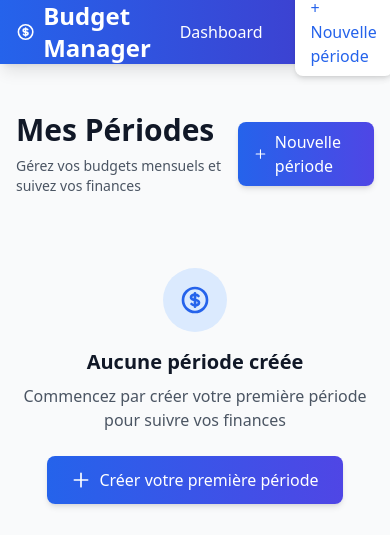
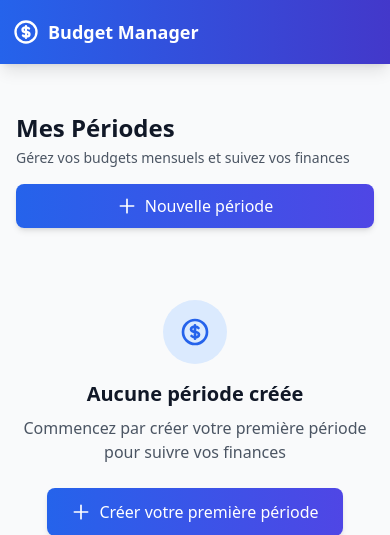
Before and after one commit to llexa97/gestion-budget-julie, a Flask app: page / in a window 390 px wide. Shown: the top 535 px of the page. Run offline with Flask 3, Linux system fonts and the light colour scheme; some libraries are stand-ins or nearby versions.

Commit message:
Improve mobile responsiveness
Améliorations majeures de la responsive design :
- Navigation optimisée pour mobile (header plus compact)
- Bouton "Nouvelle période" affiché uniquement sur mobile dans le contenu
- Boutons de navigation cachés sur petits écrans
- Meilleur espacement et mise en page adaptative
- Tests validés sur mobile (375px), tablette (768px) et desktop (1920px)

🤖 Generated with [Claude Code](https://claude.com/claude-code)

Co-Authored-By: Claude Sonnet 4.5 <noreply@anthropic.com>

```diff
--- a/app/templates/base.html
+++ b/app/templates/base.html
@@ -43,21 +43,21 @@
 <body class="h-full flex flex-col">
     <!-- Navigation -->
     <nav class="bg-gradient-to-r from-blue-600 to-indigo-700 shadow-lg">
-        <div class="max-w-7xl mx-auto px-4 sm:px-6 lg:px-8">
-            <div class="flex justify-between h-16">
-                <div class="flex items-center">
-                    <a href="{{ url_for('index') }}" class="flex items-center space-x-2">
-                        <svg class="h-8 w-8 text-white" fill="none" stroke="currentColor" viewBox="0 0 24 24">
+        <div class="max-w-7xl mx-auto px-3 sm:px-6 lg:px-8">
+            <div class="flex justify-between items-center h-16">
+                <div class="flex items-center min-w-0">
+                    <a href="{{ url_for('index') }}" class="flex items-center space-x-2 min-w-0">
+                        <svg class="h-7 w-7 sm:h-8 sm:w-8 text-white flex-shrink-0" fill="none" stroke="currentColor" viewBox="0 0 24 24">
                             <path stroke-linecap="round" stroke-linejoin="round" stroke-width="2" d="M12 8c-1.657 0-3 .895-3 2s1.343 2 3 2 3 .895 3 2-1.343 2-3 2m0-8c1.11 0 2.08.402 2.599 1M12 8V7m0 1v8m0 0v1m0-1c-1.11 0-2.08-.402-2.599-1M21 12a9 9 0 11-18 0 9 9 0 0118 0z"/>
                         </svg>
-                        <span class="text-2xl font-bold text-white">Budget Manager</span>
+                        <span class="text-lg sm:text-2xl font-bold text-white truncate">Budget Manager</span>
                     </a>
                 </div>
-                <div class="flex items-center space-x-4">
-                    <a href="{{ url_for('index') }}" class="text-white hover:bg-white/10 px-4 py-2 rounded-lg transition-all duration-200 font-medium">
+                <div class="flex items-center space-x-2 sm:space-x-4">
+                    <a href="{{ url_for('index') }}" class="hidden sm:block text-white hover:bg-white/10 px-4 py-2 rounded-lg transition-all duration-200 font-medium">
                         Dashboard
                     </a>
-                    <a href="{{ url_for('periods.create') }}" class="bg-white text-blue-600 hover:bg-blue-50 px-4 py-2 rounded-lg transition-all duration-200 font-medium shadow-md hover:shadow-lg">
+                    <a href="{{ url_for('periods.create') }}" class="hidden sm:inline-flex bg-white text-blue-600 hover:bg-blue-50 px-3 sm:px-4 py-2 rounded-lg transition-all duration-200 font-medium shadow-md hover:shadow-lg text-sm sm:text-base">
                         + Nouvelle période
                     </a>
                 </div>
--- a/app/templates/dashboard.html
+++ b/app/templates/dashboard.html
@@ -5,12 +5,12 @@
 {% block content %}
 <div class="space-y-6">
     <!-- Header -->
-    <div class="flex items-center justify-between">
+    <div class="flex flex-col sm:flex-row sm:items-center sm:justify-between gap-4">
         <div>
-            <h1 class="text-3xl font-bold text-gray-900">Mes Périodes</h1>
-            <p class="mt-2 text-sm text-gray-600">Gérez vos budgets mensuels et suivez vos finances</p>
+            <h1 class="text-2xl sm:text-3xl font-bold text-gray-900">Mes Périodes</h1>
+            <p class="mt-1 sm:mt-2 text-sm text-gray-600">Gérez vos budgets mensuels et suivez vos finances</p>
         </div>
-        <a href="{{ url_for('periods.create') }}" class="inline-flex items-center px-4 py-2 bg-gradient-to-r from-blue-600 to-indigo-600 hover:from-blue-700 hover:to-indigo-700 text-white font-medium rounded-lg shadow-md hover:shadow-lg transition-all duration-200">
+        <a href="{{ url_for('periods.create') }}" class="sm:hidden inline-flex items-center justify-center px-4 py-2.5 bg-gradient-to-r from-blue-600 to-indigo-600 hover:from-blue-700 hover:to-indigo-700 text-white font-medium rounded-lg shadow-md hover:shadow-lg transition-all duration-200">
             <svg class="w-5 h-5 mr-2" fill="none" stroke="currentColor" viewBox="0 0 24 24">
                 <path stroke-linecap="round" stroke-linejoin="round" stroke-width="2" d="M12 4v16m8-8H4"/>
             </svg>
```
